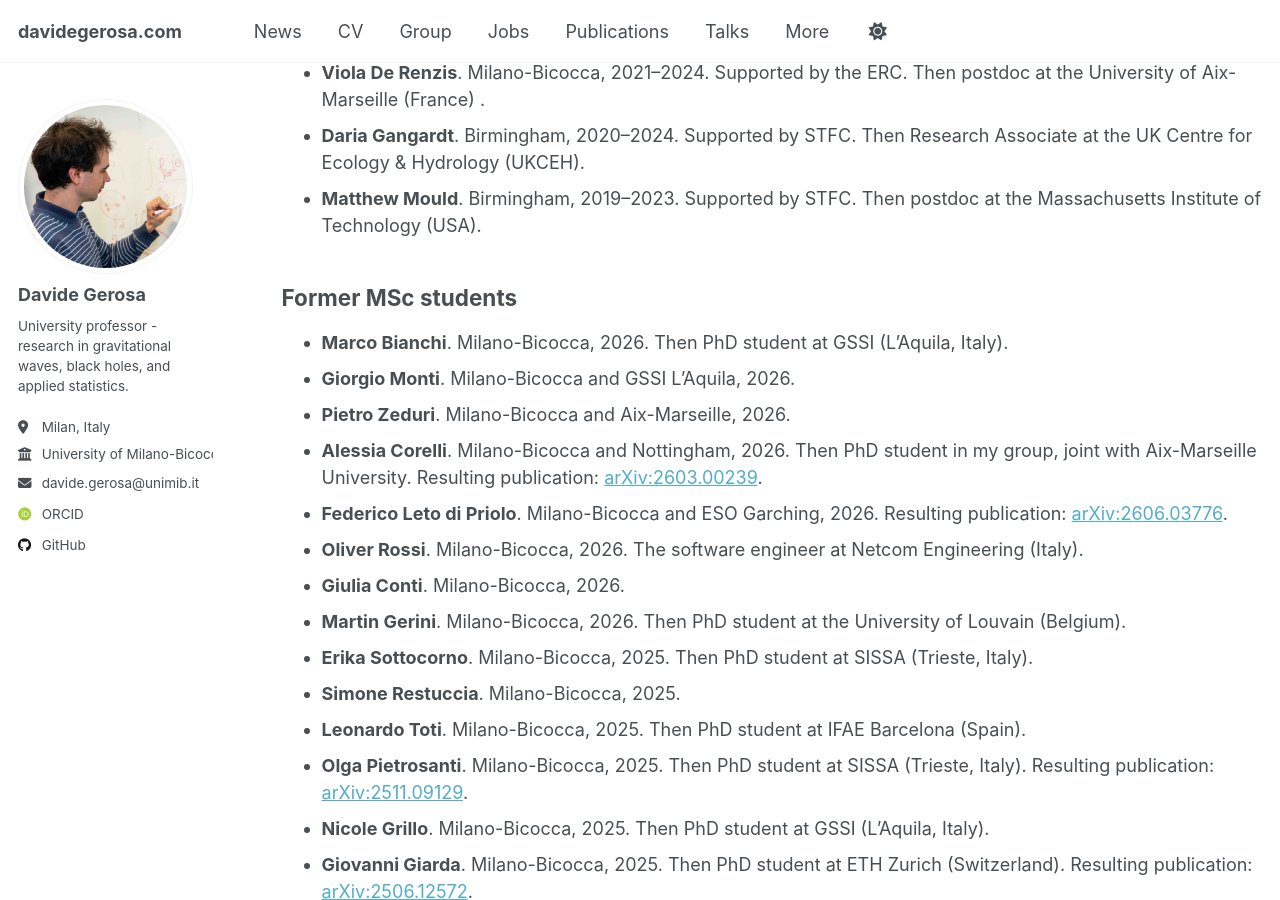
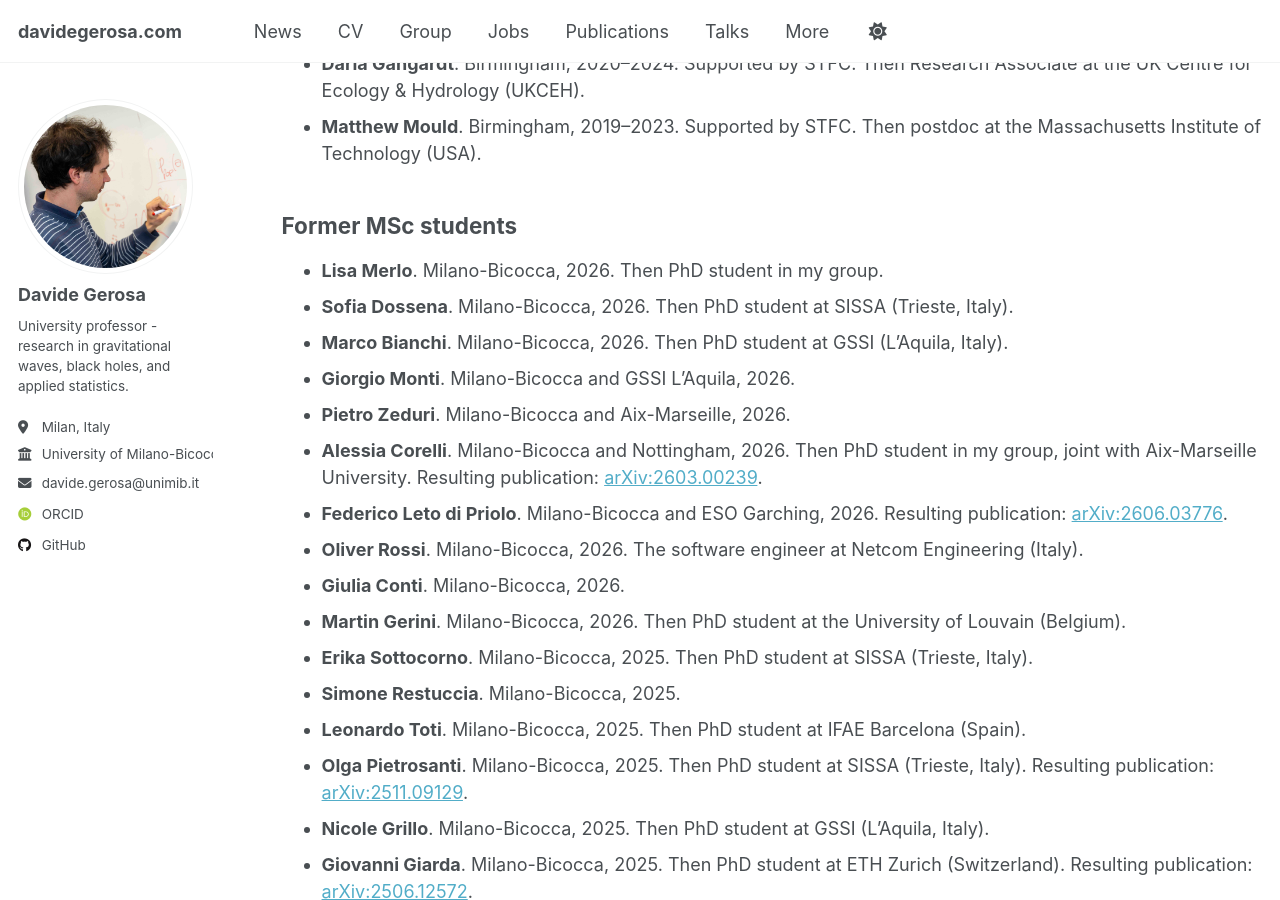
Before and after one commit to dgerosa/website, a Jekyll site: the page built from _pages/group.md, in a window 1280 px wide and 900 px high, scrolled down 3771 px. Built offline with Jekyll 4.4.1, drawn with Linux system fonts in a browser that asks for light colours; some web fonts are replaced; some of the changed text lies outside the part shown.

Commit message:
Website update from workflow

```diff
--- a/_pages/_group.md
+++ b/_pages/_group.md
@@ -126,6 +124,8 @@ Here are the amazing students who are currently completing research projects wit
 
 ## Former MSc students
 
+- **Lisa Merlo**. Milano-Bicocca, 2026. Then PhD student in my group.
+- **Sofia Dossena**. Milano-Bicocca, 2026. Then PhD student at SISSA (Trieste, Italy).
 - **Marco Bianchi**. Milano-Bicocca, 2026. Then PhD student at GSSI (L'Aquila, Italy).
 - **Giorgio Monti**. Milano-Bicocca and GSSI L'Aquila, 2026.
 - **Pietro Zeduri**. Milano-Bicocca and Aix-Marseille, 2026.
```
Also changed, not shown: other parts of _pages/_group.md (+1 -3 lines), _pages/_citations.md (+4 -4 lines), _pages/_publications.md (+1 -1 lines), _pages/_talks.md (+1 -1 lines).
